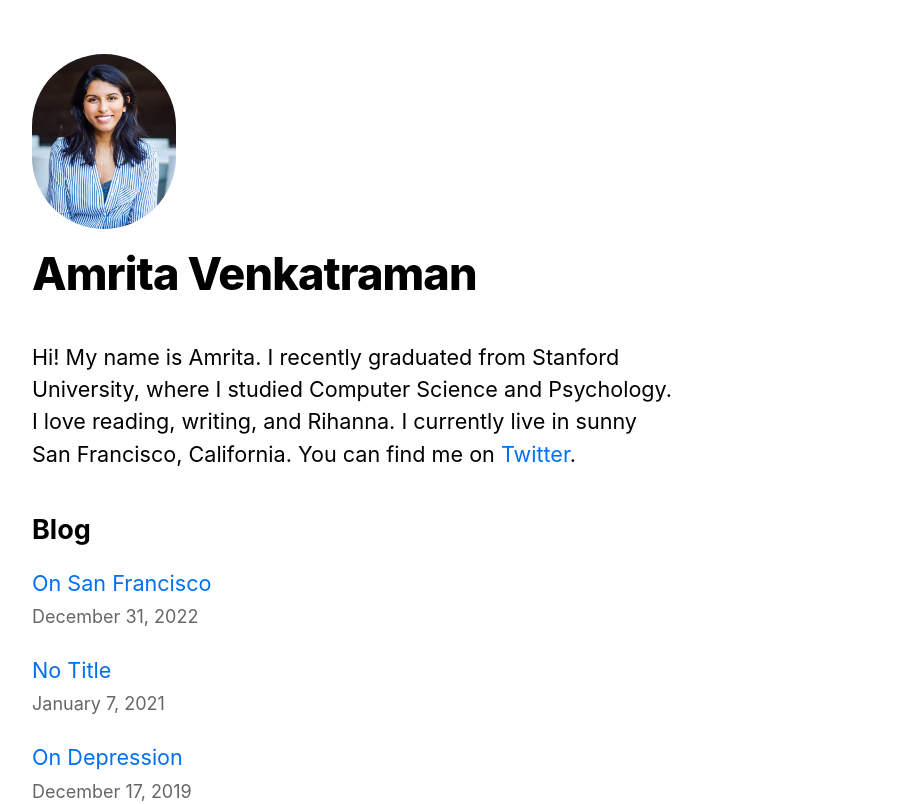
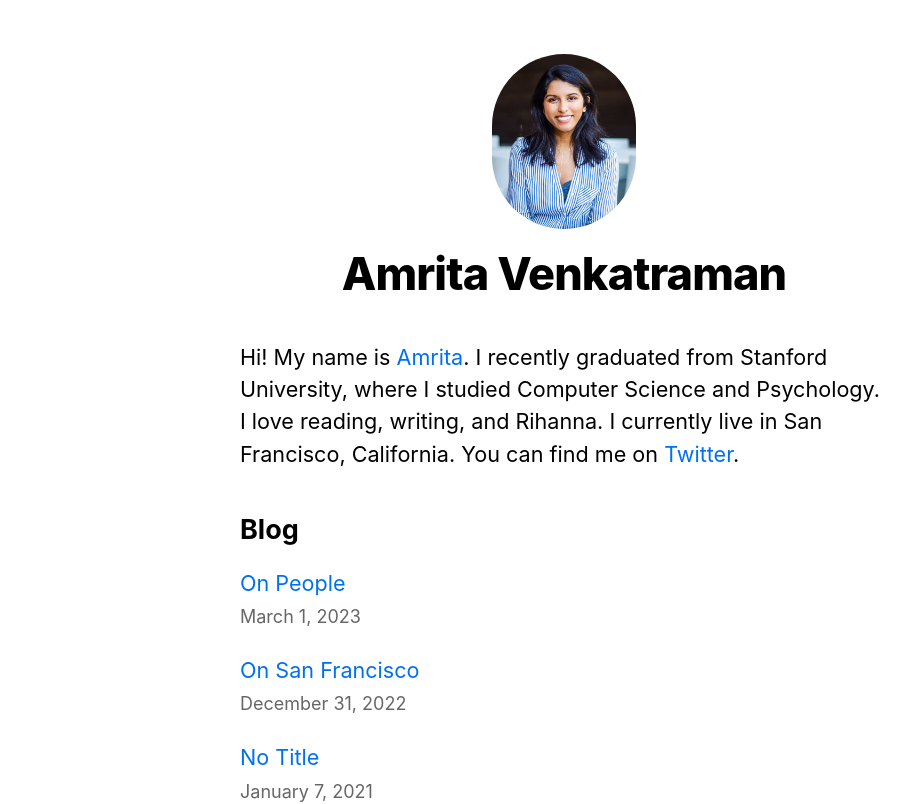
Before and after one commit to iamrita/personalwebsite, a Next.js app: page / in a window 1280 px wide. Shown: the top 804 px of the page, without its empty margins (76-985 px from the left). Built offline with nearby package versions, Linux system fonts and the light colour scheme.

Commit message:
new post

```diff
--- a/components/layout.module.css
+++ b/components/layout.module.css
@@ -1,12 +1,13 @@
 .container {
     max-width: 36rem;
     padding: 0 1 rem;
-    margin: 3rem 6rem;
+    margin: 3rem auto 6rem;
 }
 
 .header {
     display: flex;
     flex-direction: column;
+    align-items: center;
 }
 
 .backToHome {
--- a/pages/index.js
+++ b/pages/index.js
@@ -24,8 +24,8 @@ export default function Home( {allPostsData }) {
         <title>{siteTitle}</title>
       </Head>
       <section className={utilStyles.headingMd}>
-        <p> Hi! My name is Amrita. I recently graduated from Stanford University, where I studied Computer Science and Psychology. I love reading, writing, and Rihanna.
-          I currently live in sunny San Francisco, California. You can find me on <a href="https://twitter.com/iamrita98">Twitter</a>.
+        <p> Hi! My name is <a href="https://www.linkedin.com/in/amritavenkatraman/">Amrita</a>. I recently graduated from Stanford University, where I studied Computer Science and Psychology. I love reading, writing, and Rihanna.
+          I currently live in San Francisco, California. You can find me on <a href="https://twitter.com/iamrita98">Twitter</a>.
         </p>
 
       </section>
--- /dev/null
+++ b/posts/on-people.md
@@ -0,0 +1,20 @@
+---
+title: 'On People'
+date: '2023-03-01'
+---
+
+One of my favorite podcasts is called _Hidden Brain_, not just because I love learning about psychology, but also due to some strange sense of nostalgia and a yearning for the days my parents would drive me to school. I think _Hidden Brain_ occupied the 8 AM slot on NPR, so I always only heard the intro, where the host Sankar Vendantam (a fellow Stanford grad who also shares a name with my dad!) introduces the topic of that day's episode, before I was promptly dropped off at the horseshoe shaped parking lot in front of my school.
+
+I started really listening to them more during college, when I had run out of music at the gym, or needed something to occupy my mind on a long walk. The episodes are always incredibly engaging and fascinating, not to mention I automatically feel like I'm better than everyone else because I'm an avid podcast listener. Some of my favorite topics have been about managing anger, group think, and the tenacity of romantic relationships. I highly recommend scrolling through the most recent epsiodes on Spotify or Apple Podcasts; I guarantee you'll come across something that piques your interest.
+
+I recently listened to an episode that particularly stuck with me. It was called "The Power of Tiny Interactions" and briefly touched on a psychology concept I learned in college called "weak and strong ties." The concept itself is pretty self-explanatory: strong ties are the relationships that you have with your closest friends and family, weak ties are the less intimate and more infrequent interactions (think: barista, friend of a friend you meet once at a party etc). The context with which I learned about these ties in college was related to social media. Basically, research has showed that social media can be detrimental to mental health in the cases where users only engage with weak ties (consuming content from celebrites, influencers, people they barely know) rather than with strong ties (messaging friends and family, following a smaller, closer circle of people).
+
+What I loved about this particular _Hidden Brain_ episode was how it highlighted the importance of engaging with weak ties in real life. Research shows that simple interactions like waving to a neighbor across the street, striking up a conversation with a barista, or even making a comment to a stranger on the bus, are beneficial to one's mental health and can improve levels of happiness and fulfillment. Since I work from home, I've especially tried to be intentional about incorporating an interaction like this daily, whether it be the lady who works the front desk at the gym or smiling at babies when I pass them in a stroller (they are in the stroller, not me.) I've realized that even though some of them can be awkward or maybe unreciprocated, I feel happier just having done them. I can't say if it's a side effect of my extraversion or my stir-craziness from sitting at a desk, but I think it's still always worth a shot.
+
+When I first moved to San Francisco, I actually had a pretty lofty goal of making one new friend a week. It was ambitious, and I began loosening my guidelines for what "friend" and "week" means, but I really tried to actively meet new people as much as I could. My first week in the city I actually met a girl on the N Muni line while on my way to a Warriors' Game, and we really just clicked. Even though we didn't become friends (sadly, she was just visiting from Boston) I still have her number saved, and think fondly back to our conversation. Lily from the Muni, I hope you're doing well!
+
+ It's been a year since I've moved to SF, and shocker, I don't have 52 new close friends. Instead, I have a close group of college and high school friends (some old and some new!) whom I love and see regularly. I still love meeting new people and the excitement of bonding over some shared interest or passion with a stranger, and I am confident that there are still plenty of close friends to be made in my future. I can't wait to meet them.
+
+ But for now, I'm learning to love and treasure these tiny interactions. And I hope this post will inspire you to as well!
+
+ Link to the podcast episode [here](https://open.spotify.com/episode/579vrrrOly2UoVwAky77LD).
```
